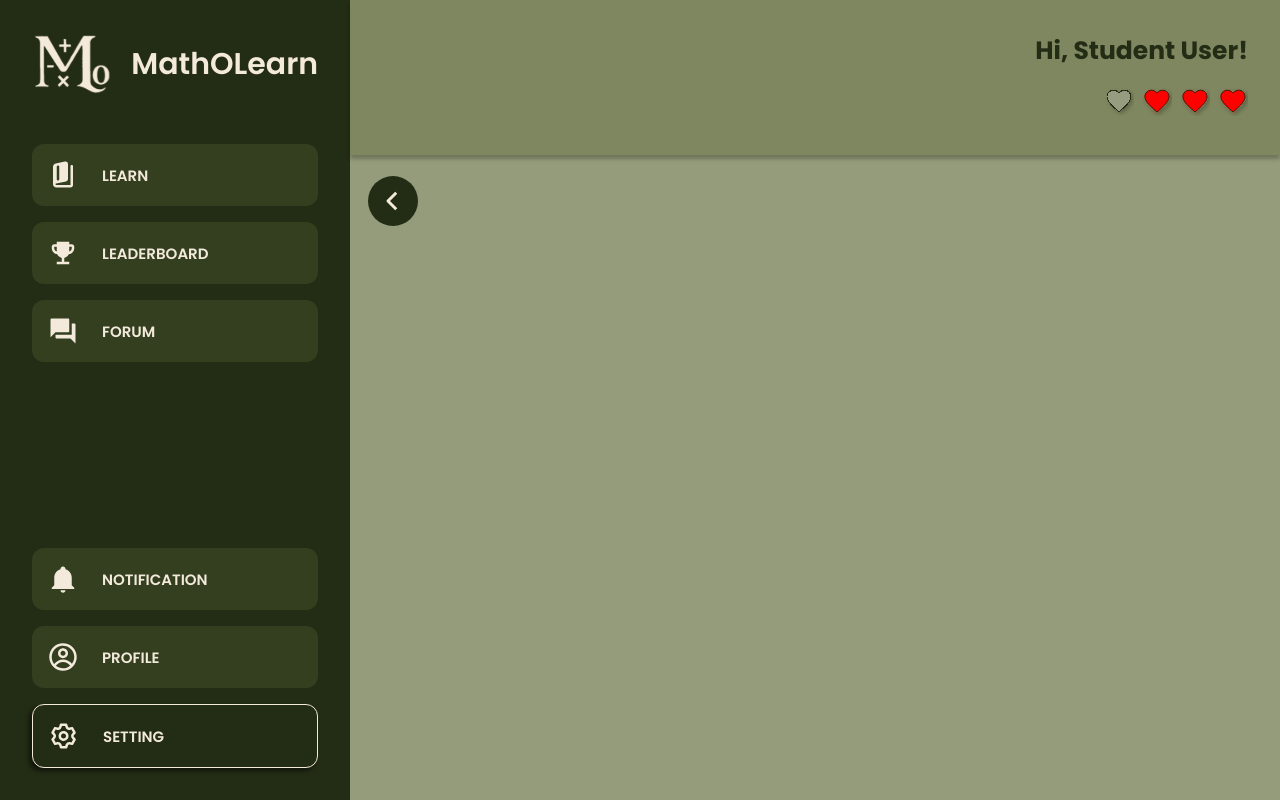
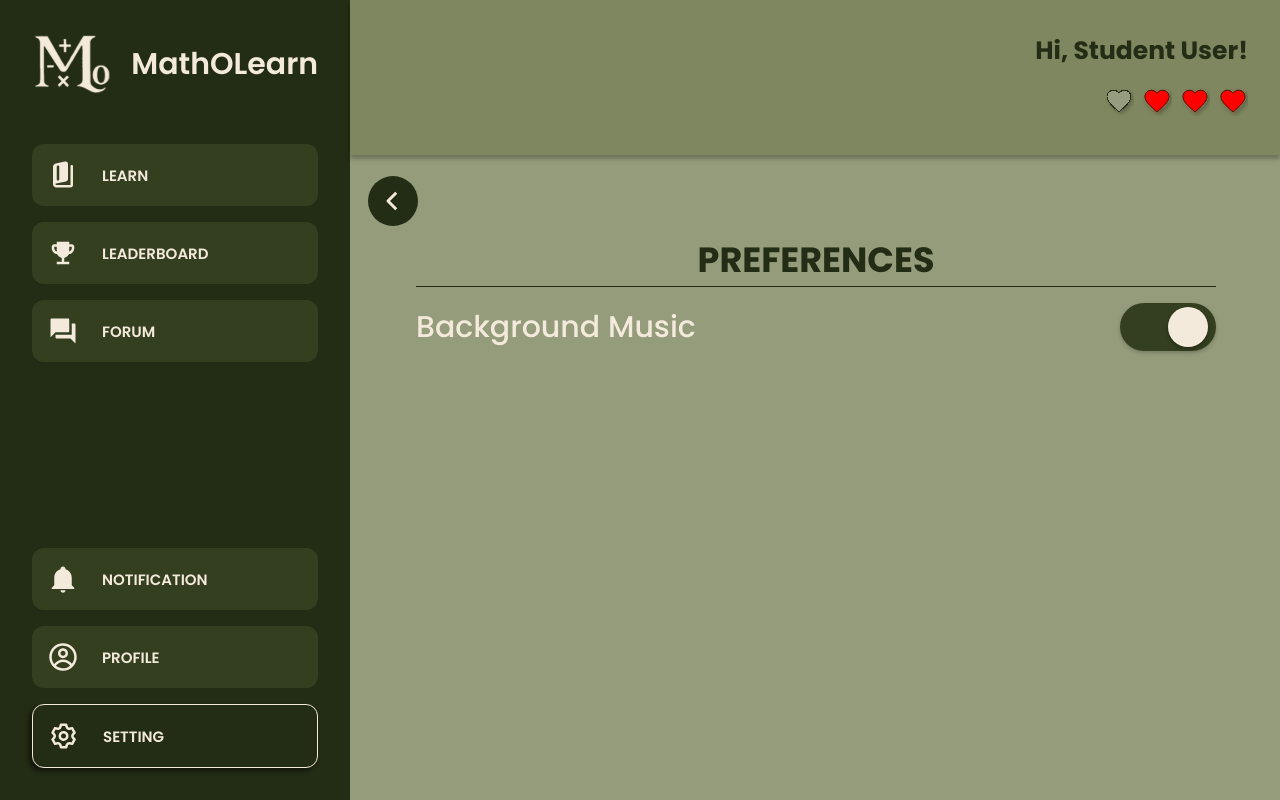
Before and after one commit to Slaxius/MathOLearn, a React (Vite) app: page /settings/preferences in a window 1280 px wide. Built offline with nearby package versions, Linux system fonts and the light colour scheme.

Commit message:
Created Settings sub-page (Account)

```diff
--- a/src/css/Privacy.css
+++ b/src/css/SettingsAccount.css
@@ -1,4 +1,4 @@
-.privacy-settings{
+.account-settings{
   display: flex;
   flex-direction: column;
   align-items: center;
@@ -11,6 +11,8 @@
     width: 100%;
     display: flex;
     justify-content: center;
+    text-transform: uppercase;
+    border-bottom: 1px solid var(--darkslategray);
   }
 
   .settings-list{
--- a/src/pages/settings_account/Preferences.jsx
+++ b/src/pages/settings_account/Preferences.jsx
@@ -1,15 +1,53 @@
 import React from "react";
 import Navbar from "../../components/navbar.jsx";
 import Header from "../../components/header.jsx";
+import { useState } from "react";
 import BackButton from "../../components/backButton.jsx";
+import Toggle from "../../components/toggle.jsx";
+import "../../css/SettingsAccount.css";
 
 function Preferences() {
+  const preferencesSettings = [
+    {
+      name: "Background Music",
+      key: "backgroundMusic",
+      defaultValue: true,
+    },
+  ];
+
+  const [settings, setSettings] = useState(
+    preferencesSettings.reduce((acc, option) => {
+      acc[option.key] = option.defaultValue;
+      return acc;
+    }, {})
+  );
+
+  const handleToggle = (key) => {
+    setSettings((prevState) => ({
+      ...prevState,
+      [key]: !prevState[key],
+    }));
+  };
+
   return (
     <div className="page">
       <Navbar />
       <Header />
       <div className="main-section">
         <BackButton />
+        <div className="account-settings">
+          <h2 className="settings-title header3">Preferences</h2>
+          <div className="settings-list">
+            {preferencesSettings.map((setting) => (
+              <Toggle
+                key={setting.key}
+                label={setting.name}
+                isOn={settings[setting.key]}
+                onToggle={() => handleToggle(setting.key)}
+              />
+            ))}
+          </div>
+        </div>
       </div>
     </div>
   );
--- a/src/pages/settings_account/Privacy.jsx
+++ b/src/pages/settings_account/Privacy.jsx
@@ -4,7 +4,7 @@ import Header from "../../components/header.jsx";
 import { useState } from "react";
 import BackButton from "../../components/backButton.jsx";
 import Toggle from "../../components/toggle.jsx";
-import "../../css/Privacy.css"
+import "../../css/SettingsAccount.css";
 
 function Privacy() {
   const privacySettings = [
@@ -35,7 +35,7 @@ function Privacy() {
       <Header />
       <div className="main-section">
         <BackButton />
-        <div className="privacy-settings">
+        <div className="account-settings">
           <h2 className="settings-title header3">Privacy Settings</h2>
           <div className="settings-list">
             {privacySettings.map((setting) => (
```
